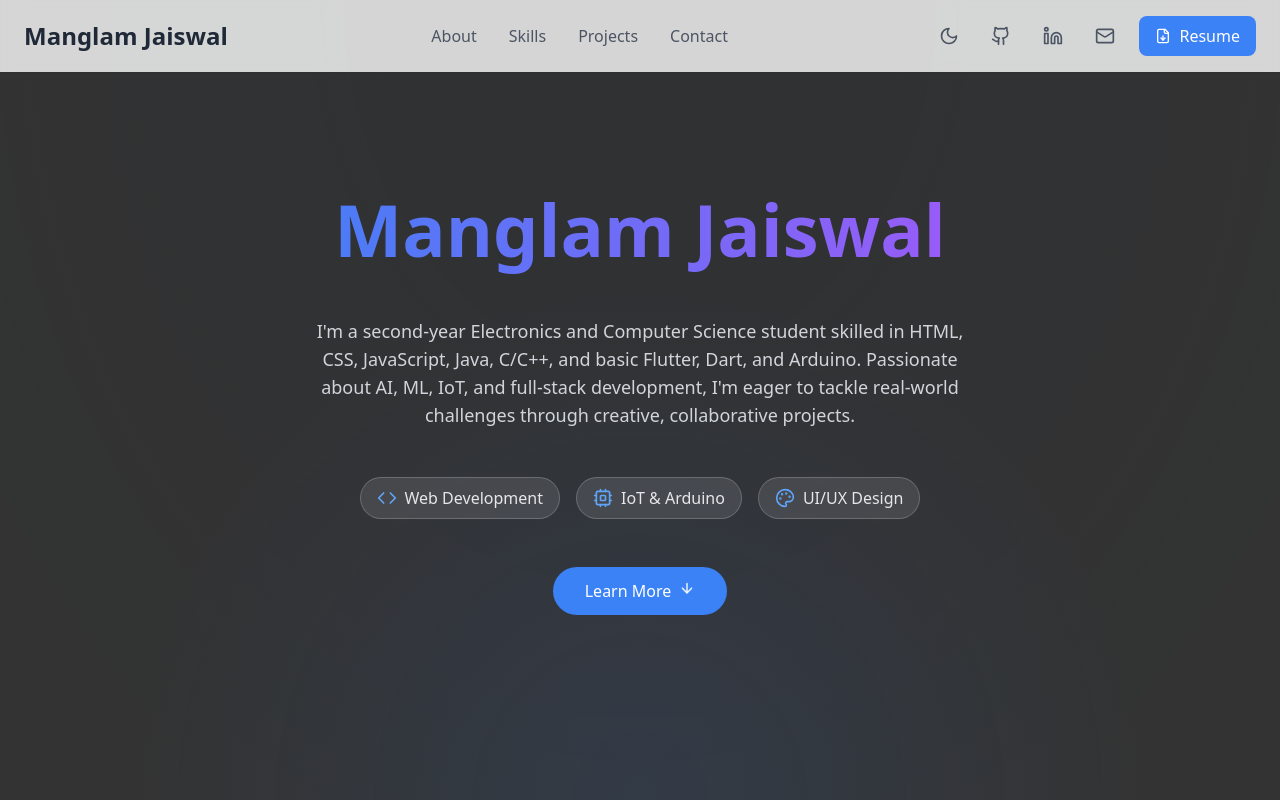
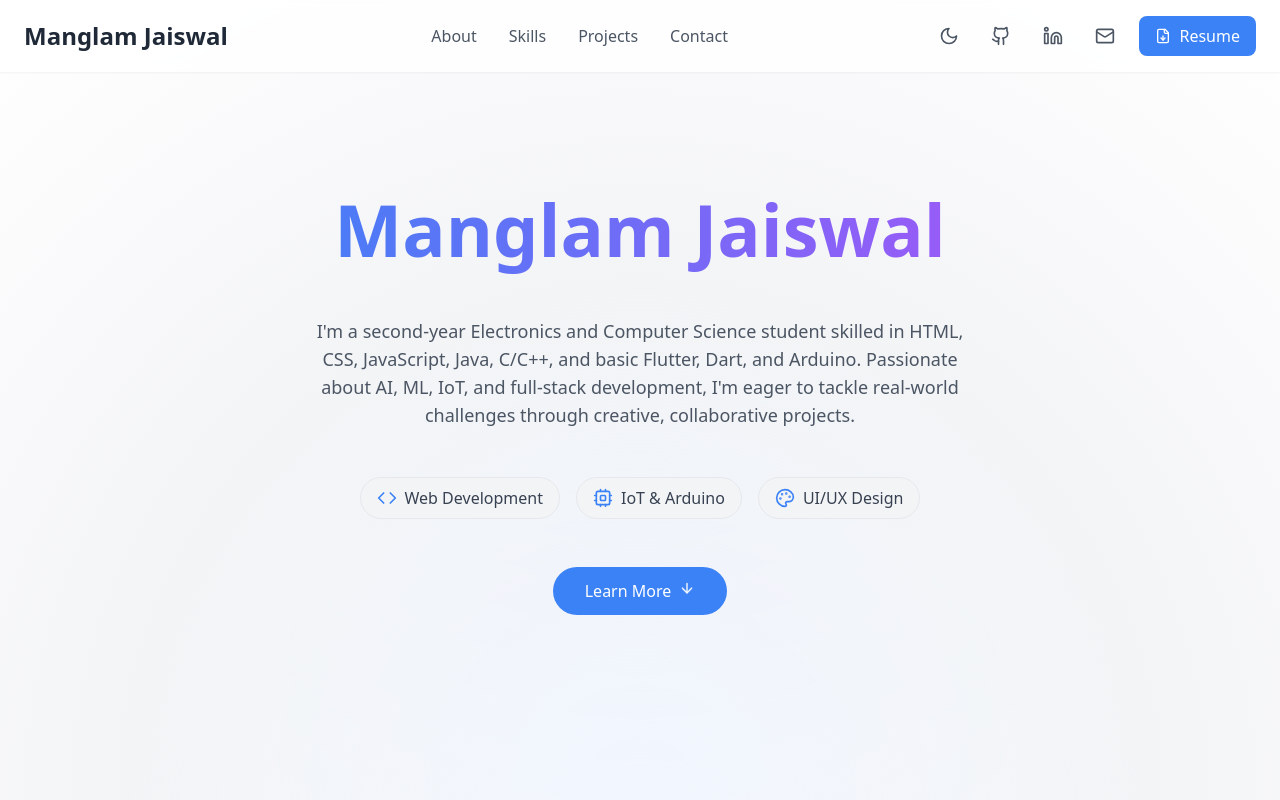
Before and after one commit to ManglamX/Portfolio, a React (Vite) app: page / in a window 1280 px wide. Shown: the top 800 px of the page. Built offline with nearby package versions, Linux system fonts and the light colour scheme.

Commit message:
theme error fix

```diff
--- a/src/components/Hero.tsx
+++ b/src/components/Hero.tsx
@@ -1,6 +1,9 @@
 import { ArrowDown, Code, Cpu, Palette } from 'lucide-react';
+import { useTheme } from '../context/ThemeContext';
 
 export default function Hero() {
+  const { isDark } = useTheme();
+
   return (
     <section id="home" className="min-h-screen flex items-center justify-center relative">
       <div className="container mx-auto px-6 py-24 text-center relative z-20">
@@ -8,21 +11,21 @@ export default function Hero() {
           <h1 className="text-4xl sm:text-5xl md:text-7xl font-bold mb-6 gradient-text animate-fade-in relative z-20 leading-tight py-2" style={{ paddingBottom: '0.4em' }}>
             Manglam Jaiswal
           </h1>
-          <p className="text-base sm:text-lg text-gray-300 max-w-2xl mx-auto mb-12 animate-fade-in-delay-2 relative z-20">
+          <p className={`text-base sm:text-lg max-w-2xl mx-auto mb-12 animate-fade-in-delay-2 relative z-20 ${isDark ? 'text-gray-300' : 'text-gray-600'}`}>
             I'm a second-year Electronics and Computer Science student skilled in HTML, CSS, JavaScript, Java, C/C++, and basic Flutter, Dart, and Arduino. Passionate about AI, ML, IoT, and full-stack development, I'm eager to tackle real-world challenges through creative, collaborative projects.
           </p>
           <div className="flex flex-wrap justify-center gap-4 mb-12 animate-fade-in-delay-2 relative z-20">
-            <div className="flex items-center gap-2 px-4 py-2 rounded-full bg-white/10 backdrop-blur-md border border-white/20">
-              <Code className="w-5 h-5 text-blue-400" />
-              <span className="text-sm sm:text-base text-gray-200">Web Development</span>
+            <div className={`flex items-center gap-2 px-4 py-2 rounded-full backdrop-blur-md border ${isDark ? 'bg-white/10 border-white/20' : 'bg-gray-100 border-gray-200'}`}>
+              <Code className="w-5 h-5 text-blue-500" />
+              <span className={`text-sm sm:text-base ${isDark ? 'text-gray-200' : 'text-gray-700'}`}>Web Development</span>
             </div>
-            <div className="flex items-center gap-2 px-4 py-2 rounded-full bg-white/10 backdrop-blur-md border border-white/20">
-              <Cpu className="w-5 h-5 text-blue-400" />
-              <span className="text-sm sm:text-base text-gray-200">IoT & Arduino</span>
+            <div className={`flex items-center gap-2 px-4 py-2 rounded-full backdrop-blur-md border ${isDark ? 'bg-white/10 border-white/20' : 'bg-gray-100 border-gray-200'}`}>
+              <Cpu className="w-5 h-5 text-blue-500" />
+              <span className={`text-sm sm:text-base ${isDark ? 'text-gray-200' : 'text-gray-700'}`}>IoT & Arduino</span>
             </div>
-            <div className="flex items-center gap-2 px-4 py-2 rounded-full bg-white/10 backdrop-blur-md border border-white/20">
-              <Palette className="w-5 h-5 text-blue-400" />
-              <span className="text-sm sm:text-base text-gray-200">UI/UX Design</span>
+            <div className={`flex items-center gap-2 px-4 py-2 rounded-full backdrop-blur-md border ${isDark ? 'bg-white/10 border-white/20' : 'bg-gray-100 border-gray-200'}`}>
+              <Palette className="w-5 h-5 text-blue-500" />
+              <span className={`text-sm sm:text-base ${isDark ? 'text-gray-200' : 'text-gray-700'}`}>UI/UX Design</span>
             </div>
           </div>
           <a
@@ -35,10 +38,16 @@ export default function Hero() {
           </a>
         </div>
       </div>
-      {/* Modified background gradient with reduced opacity */}
-      <div className="absolute inset-0 bg-[radial-gradient(circle_at_bottom,_var(--tw-gradient-stops))] from-blue-500/10 via-transparent to-transparent z-10"></div>
-      {/* Dark overlay to ensure text visibility */}
-      <div className="absolute inset-0 bg-black/80 z-0"></div>
+      {/* Theme-aware background gradient */}
+      <div className={`absolute inset-0 ${
+        isDark
+          ? 'bg-[radial-gradient(circle_at_bottom,_var(--tw-gradient-stops))] from-blue-500/10 via-transparent to-transparent'
+          : 'bg-[radial-gradient(circle_at_bottom,_var(--tw-gradient-stops))] from-blue-500/5 via-gray-100 to-white'
+      } z-10`}></div>
+      {/* Theme-aware overlay */}
+      <div className={`absolute inset-0 ${
+        isDark ? 'bg-black/80' : 'bg-white/40'
+      } z-0`}></div>
     </section>
   );
 }
```
